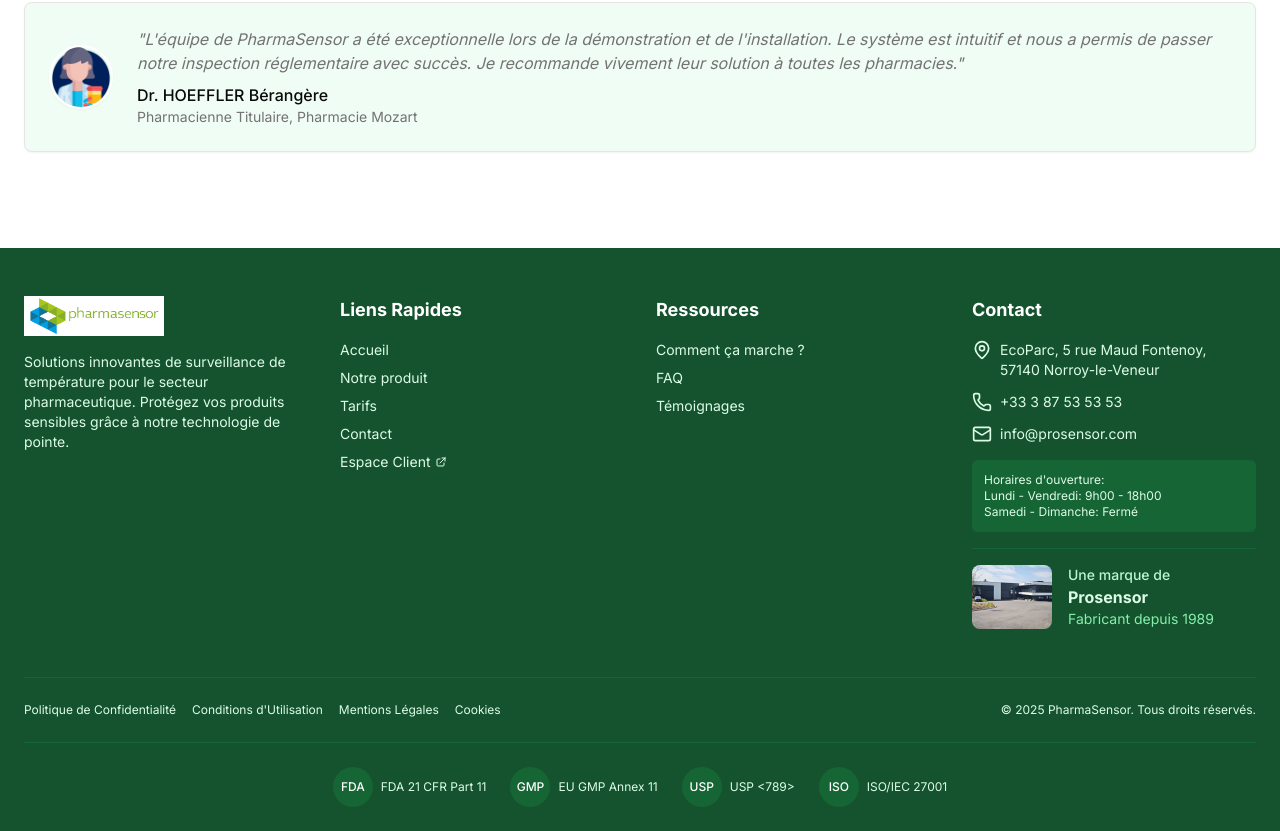
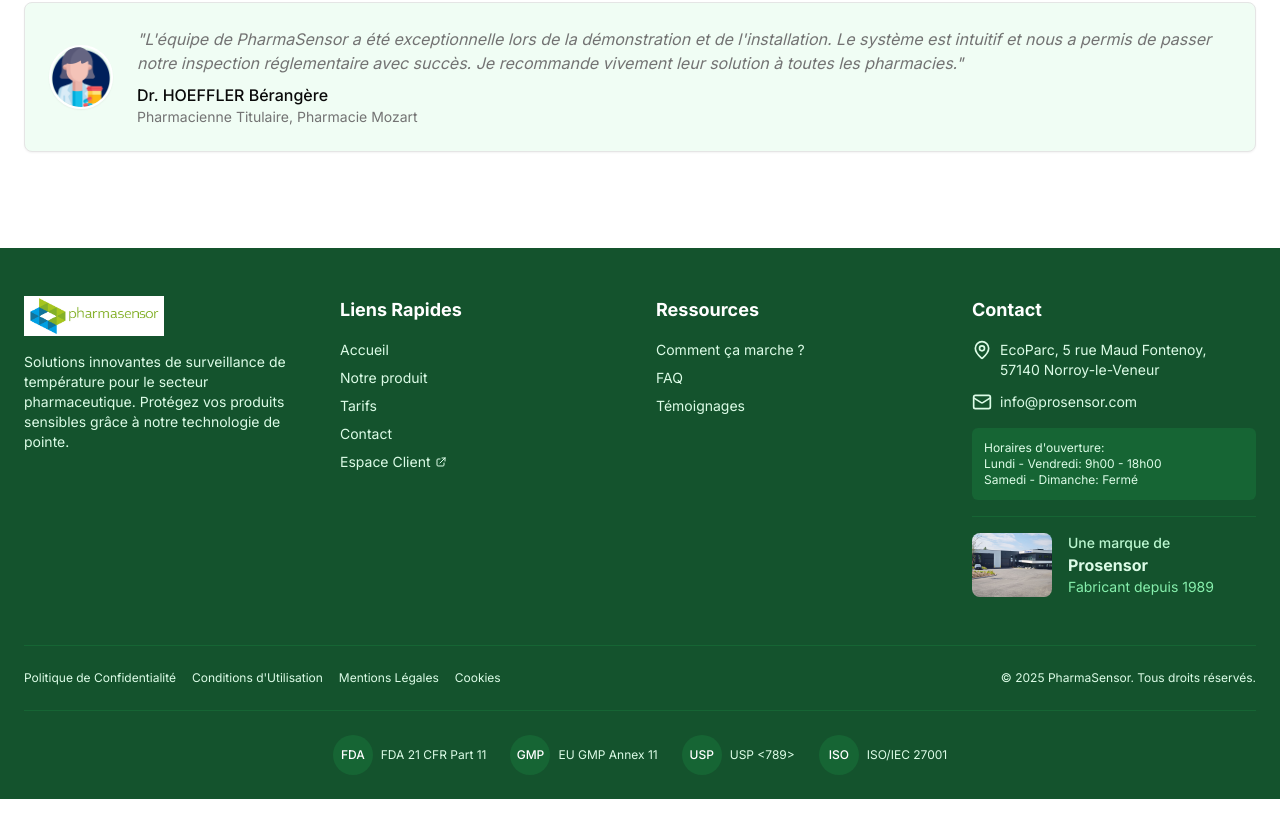
Before and after one commit to Prosensor/PharmaSensor, a Next.js app: page / in a window 1280 px wide. Shown: the part 3947-4778 px from the top of the page. After the commit the page ends 4746 px from the top, so only its background shows below. Built offline with nearby package versions, Linux system fonts and the light colour scheme.

Commit message:
feat: Change many things in informations

```diff
--- a/app/api/send-quote-mail/route.ts
+++ b/app/api/send-quote-mail/route.ts
@@ -20,7 +20,7 @@
 
   const mailOptions = {
     from: '"Site PharmaSensor" <contact@greensensor.fr>',
-    to: "corentinadlpro@gmail.com",
+    to: "info@prosensor.com",
     subject: "Nouvelle demande de devis PharmaSensor",
     text: `\nNom: ${data.nom}\nPharmacie: ${data.pharmacie}\nEmail: ${data.email}\nTéléphone: ${data.telephone}\nNombre d'équipements: ${data.equipements}\nMessage: ${data.message || "(aucun message)"}\nConsentement RGPD: ${data.consent ? "Oui" : "Non"}\n`,
     html: `
--- a/components/site-footer.tsx
+++ b/components/site-footer.tsx
@@ -96,12 +96,6 @@
                   <br />
                   57140 Norroy-le-Veneur
                 </span>
-              </li>
-              <li className="flex items-center">
-                <Phone className="mr-2 h-5 w-5 text-green-100" />
-                <Link href="tel:+33123456789" className="text-green-100 hover:text-white transition-colors">
-                +33 3 87 53 53 53
-                </Link>
               </li>
               <li className="flex items-center">
                 <Mail className="mr-2 h-5 w-5 text-green-100" />
```
